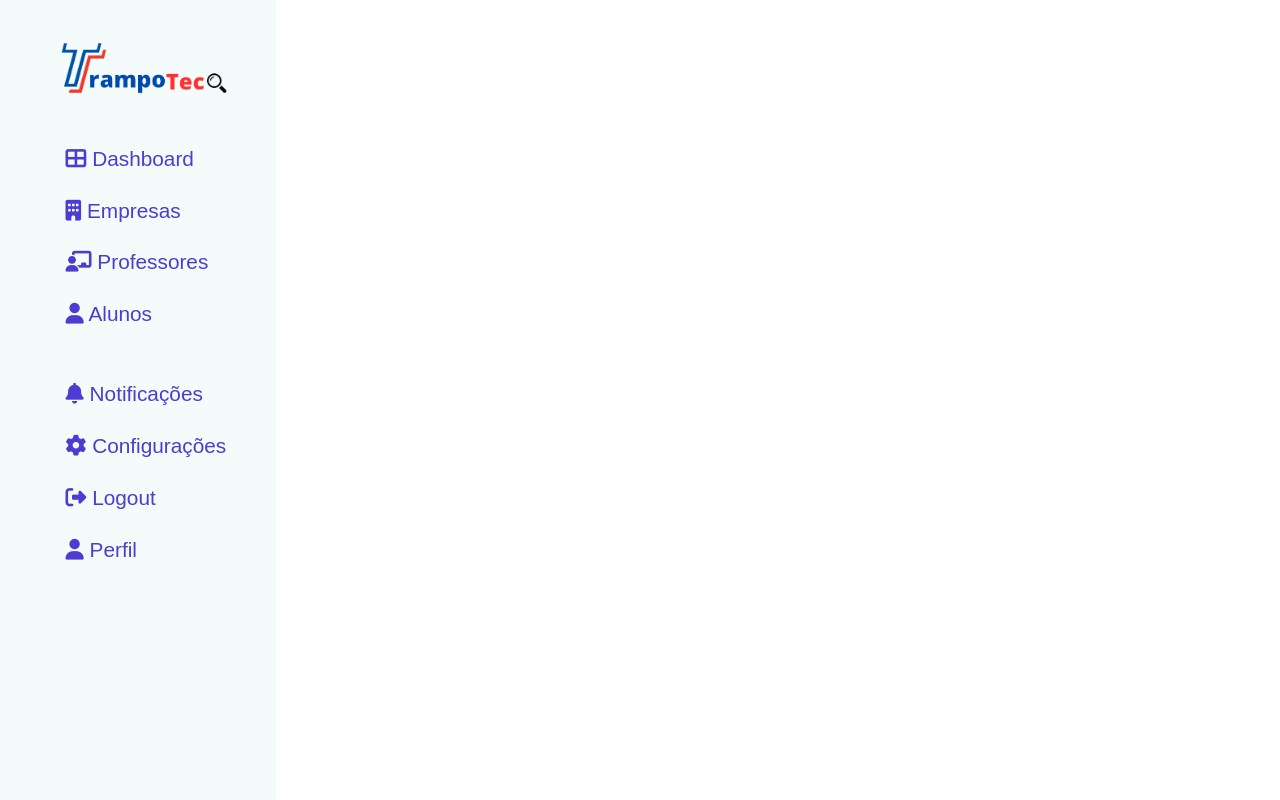
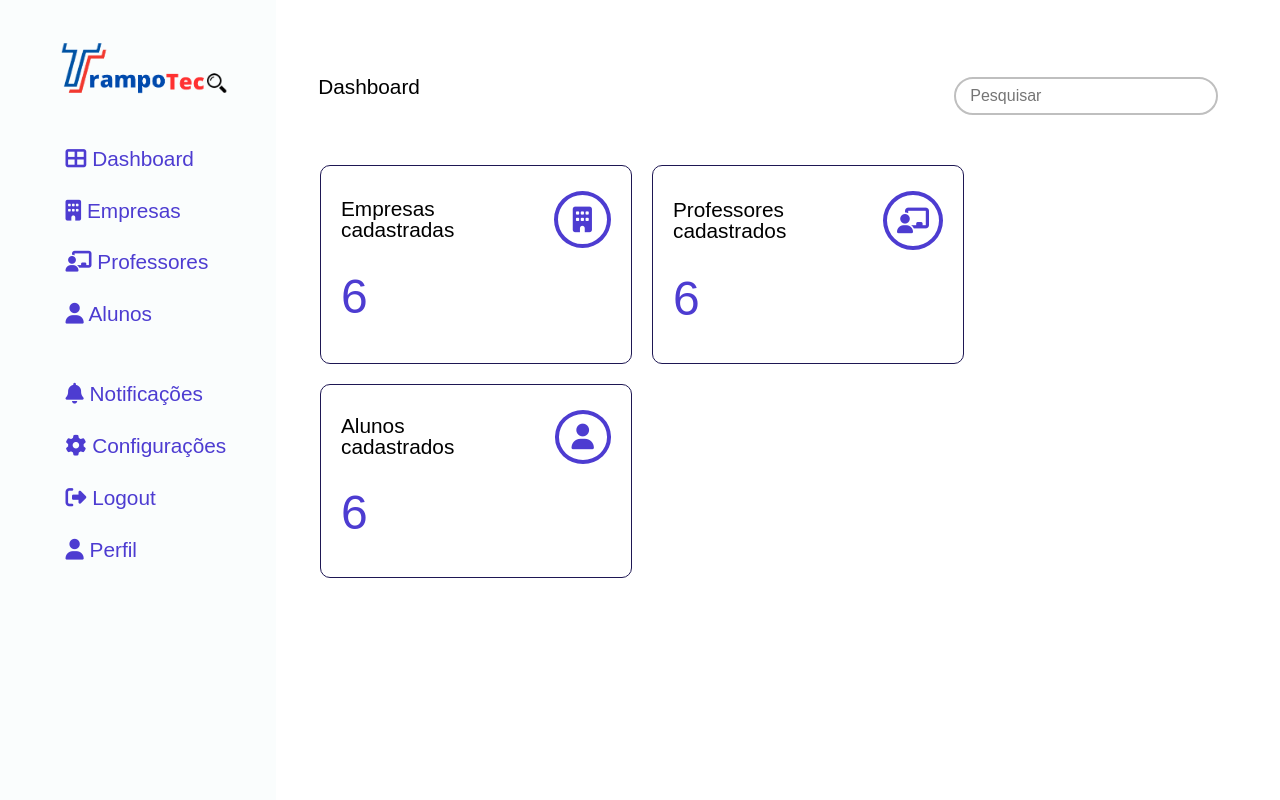
Before and after one commit to BryanDavidAlves/TrampoTec, a PHP site: page /pag-adm/index.php in a window 1280 px wide. Run offline with PHP 8.4, Linux system fonts and the light colour scheme; some libraries are stand-ins or nearby versions.

Commit message:
fazendo a tela de dashboard

```diff
--- a/pag-adm/components/component-adm.css
+++ b/pag-adm/components/components.css
@@ -15,7 +15,7 @@ aside {
 
     font-size: 1.3rem;
     align-items: center;
-    background-color: #f4fbfb;
+    background-color: #f4fbfb79;
     width: 20%;
     color: #fff;
     padding: 10px;
@@ -25,15 +25,17 @@ aside {
     position: fixed;
     left: 0;
 }
-.first{
+
+.first {
     margin-top: 10%;
     margin-bottom: 15%;
 }
 
-.second{
+.second {
     margin-top: 15%;
 
 }
+
 aside a {
     color: #4d3cd1;
     text-decoration: none;
@@ -58,3 +60,23 @@ aside ul a:hover {
     background-color: #4d3cd1;
     color: #fff;
 }
+
+header{
+    padding-left:20%;
+    display: flex;
+    font-size: 1.3rem;
+    padding-top: 6%;
+    justify-content: space-around;
+    gap: 40%;
+}
+header img{
+    width: 80px;
+}
+header input{
+    border-radius: 20px;
+    padding: 8px 0px 8px 10px;
+    width: 250px;
+    font-size: 1rem;
+    border: 2px solid rgb(191, 191, 191);
+
+}
--- a/pag-adm/components/header.php
+++ b/pag-adm/components/header.php
@@ -0,0 +1,4 @@
+<header>
+    <h1>Dashboard </h1>
+    <input type="text" placeholder= " Pesquisar">
+</header>
--- a/pag-adm/components/sidebar.php
+++ b/pag-adm/components/sidebar-adm.php
@@ -1,9 +1,9 @@
 <aside id="itens">
     <nav>
-    <img src="../pag-aluno/img/trampotec-logo.png" alt="">
+    <img src="../img/trampotec-logo.png" alt="">
         <ul>
             <div class="first">
-                <li> <a href=""><i class="fa-solid fa-table-cells-large" style="color: #3C86D;"></i> Dashboard</a></li>
+                <li><a href=""><i class="fa-solid fa-table-cells-large" style="color: #3C86D;"></i> Dashboard</a></li>
                 <li><a href="#"><i class="fa-solid fa-building" style="color: #3C86D;"></i> Empresas</a></li>
                 <li><a href="#"><i class="fa-solid fa-chalkboard-user" style="color: #3C86D;"></i> Professores</a></li>
                 <li><a href="#"><i class="fa-solid fa-user" style="color: #3C86D;"></i> Alunos</a></li>
--- /dev/null
+++ b/pag-adm/css/index.css
@@ -0,0 +1,52 @@
+.dashboard{
+    width: 100%;
+    display: flex;
+    justify-content: center;
+    margin-top: 50px;
+}
+.align-card{
+    width: 60%;
+    display: flex;
+    gap: 20px;
+    flex-wrap: wrap;
+    margin-left: 10%;
+}
+.card{
+
+    width: 270px;
+    padding: 25px 20px 40px 20px;
+    border: 1px solid #1e1753;
+    border-radius: 10px;
+}
+.card h3{
+    width: 10px;
+    font-size: 1.3rem;
+}
+.card h2{
+    font-size: 3rem;
+    color: #4d3cd1;
+    margin-top: 25px;
+}
+.header-card{
+    display: flex;
+    align-items: center;
+    justify-content: space-between;
+}
+.header-card i{
+    color:#4d3cd1;
+    font-size: 1.6rem;
+    border: 4px solid #4d3cd1;
+    padding: 10px;
+    border-radius: 100%;
+
+}
+#empresas{
+    padding: 12px 15px 12px 15px;
+}
+#prof{
+
+    padding: 13px 10px 13px 10px;
+}
+#aluno{
+    padding: 10px 13px 10px 13px;
+}
--- a/pag-adm/index.php
+++ b/pag-adm/index.php
@@ -5,20 +5,45 @@
     <meta charset="UTF-8">
     <meta name="viewport" content="width=device-width, initial-scale=1.0">
     <link rel="stylesheet" href="../reset.css">
-    <link rel="stylesheet" href="../pag-adm/components/component-adm.css">
+    <link rel="stylesheet" href="components/components.css">
+    <link rel="stylesheet" href="css/index.css">
     <title>Document</title>
 </head>
 
 <body>
     <?php
-    include('../pag-adm/components/sidebar.php');
+    include('../pag-adm/components/sidebar-adm.php');
     ?>
     <?php
     include('../pag-adm/components/header.php');
     ?>
-    <main>
 
-    </main>
+    <section class="dashboard">
+        <div class="align-card">
+            <div class="card">
+                <div class="header-card">
+                    <h3>Empresas cadastradas</h3>
+                    <i id="empresas" class="fa-solid fa-building" style="color: #3C86D;"></i>
+                </div>
+                <h2>6</h2>
+            </div>
+            <div class="card">
+                <div class="header-card">
+                    <h3>Professores cadastrados</h3>
+                    <i id="prof" class="fa-solid fa-chalkboard-user" style="color: #3C86D;"></i>
+                </div>
+                <h2>6</h2>
+            </div>
+            <div class="card">
+                <div class="header-card">
+                    <h3>Alunos cadastrados</h3>
+                    <i id="aluno" class="fa-solid fa-user" style="color: #3C86D;"></i>
+                </div>
+                <h2>6</h2>
+            </div>
+        </div>
+    </section>
+
     <script src="https://kit.fontawesome.com/57efc2ce52.js" crossorigin="anonymous"></script>
 </body>
 
```
Also changed, not shown: pag-adm/img/trampotec-logo.png (added).
